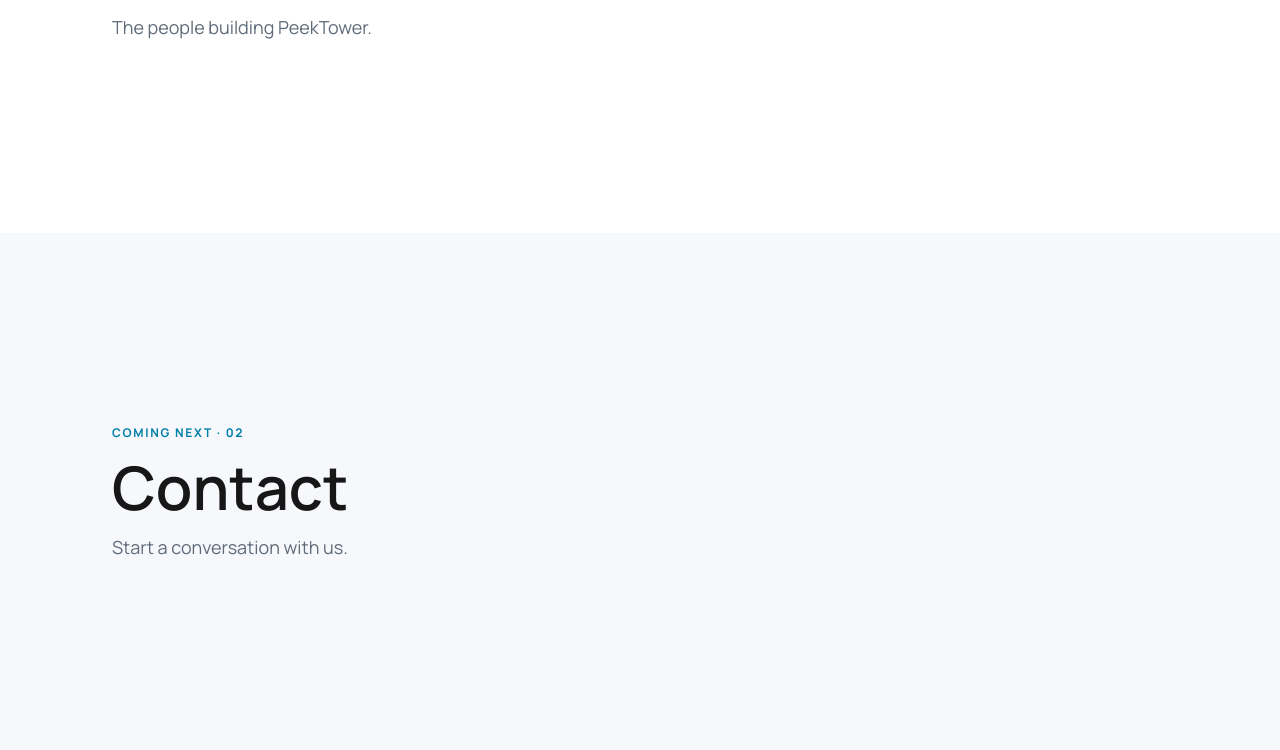
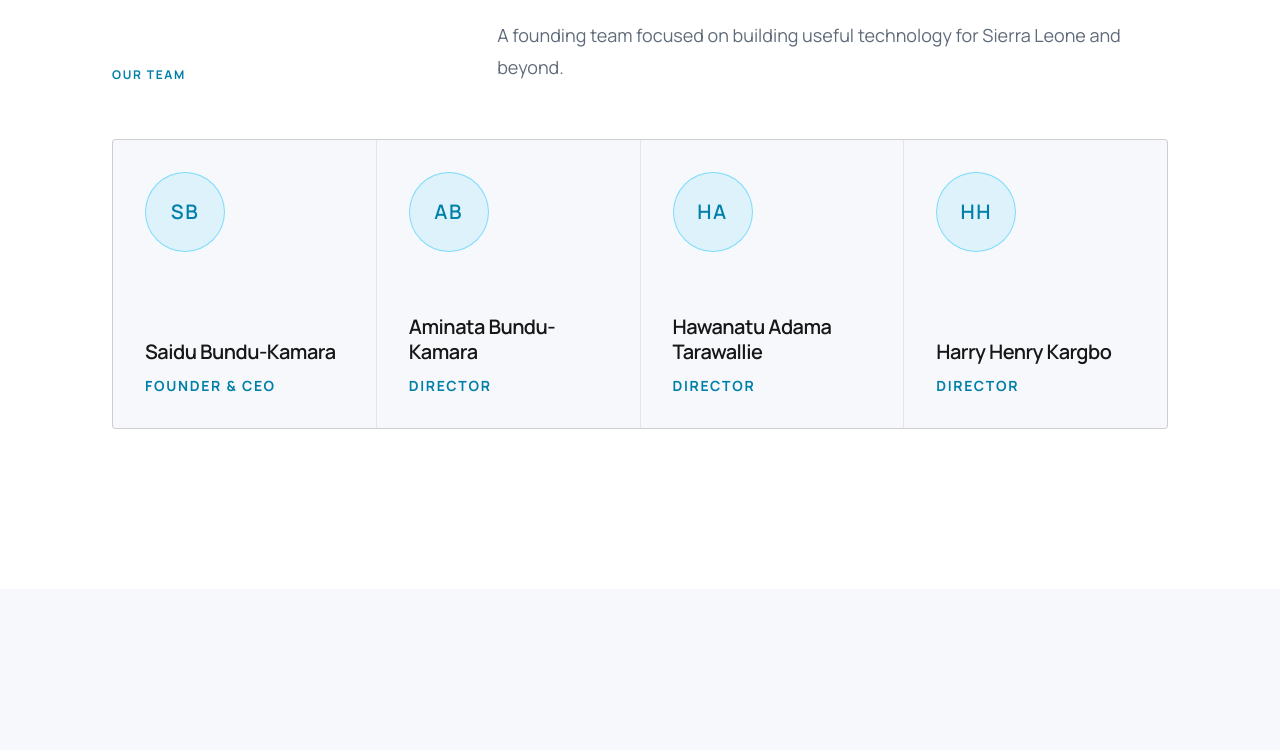
Before and after one commit to saidubundukamara/peektower, a Next.js app: page / in a window 1280 px wide. Shown: the part 3780-4530 px from the top of the page. Built offline with nearby package versions, Linux system fonts and the light colour scheme.

Commit message:
feat: complete phase five homepage

```diff
--- a/app/page.tsx
+++ b/app/page.tsx
@@ -1,12 +1,9 @@
 import { About } from "@/components/About";
+import { Contact } from "@/components/Contact";
 import { Hero } from "@/components/Hero";
 import { MartoShowcase } from "@/components/MartoShowcase";
 import { Services } from "@/components/Services";
-
-const remainingSections = [
-  { id: "team", label: "Team", description: "The people building PeekTower." },
-  { id: "contact", label: "Contact", description: "Start a conversation with us." },
-] as const;
+import { Team } from "@/components/Team";
 
 export default function Home() {
   return (
@@ -15,24 +12,8 @@ export default function Home() {
       <About />
       <Services />
       <MartoShowcase />
-
-      {remainingSections.map((section, index) => (
-        <section
-          id={section.id}
-          key={section.id}
-          className={index % 2 === 0 ? "bg-white" : "bg-surface"}
-        >
-          <div className="mx-auto flex min-h-[65vh] w-full max-w-6xl items-center px-6 py-24 sm:px-10 lg:px-12">
-            <div>
-              <p className="text-xs font-bold uppercase tracking-heading text-brand-text">
-                Coming next · {String(index + 1).padStart(2, "0")}
-              </p>
-              <h2 className="mt-4 text-4xl font-semibold sm:text-6xl">{section.label}</h2>
-              <p className="mt-4 text-lg text-muted">{section.description}</p>
-            </div>
-          </div>
-        </section>
-      ))}
+      <Team />
+      <Contact />
     </main>
   );
 }
```
